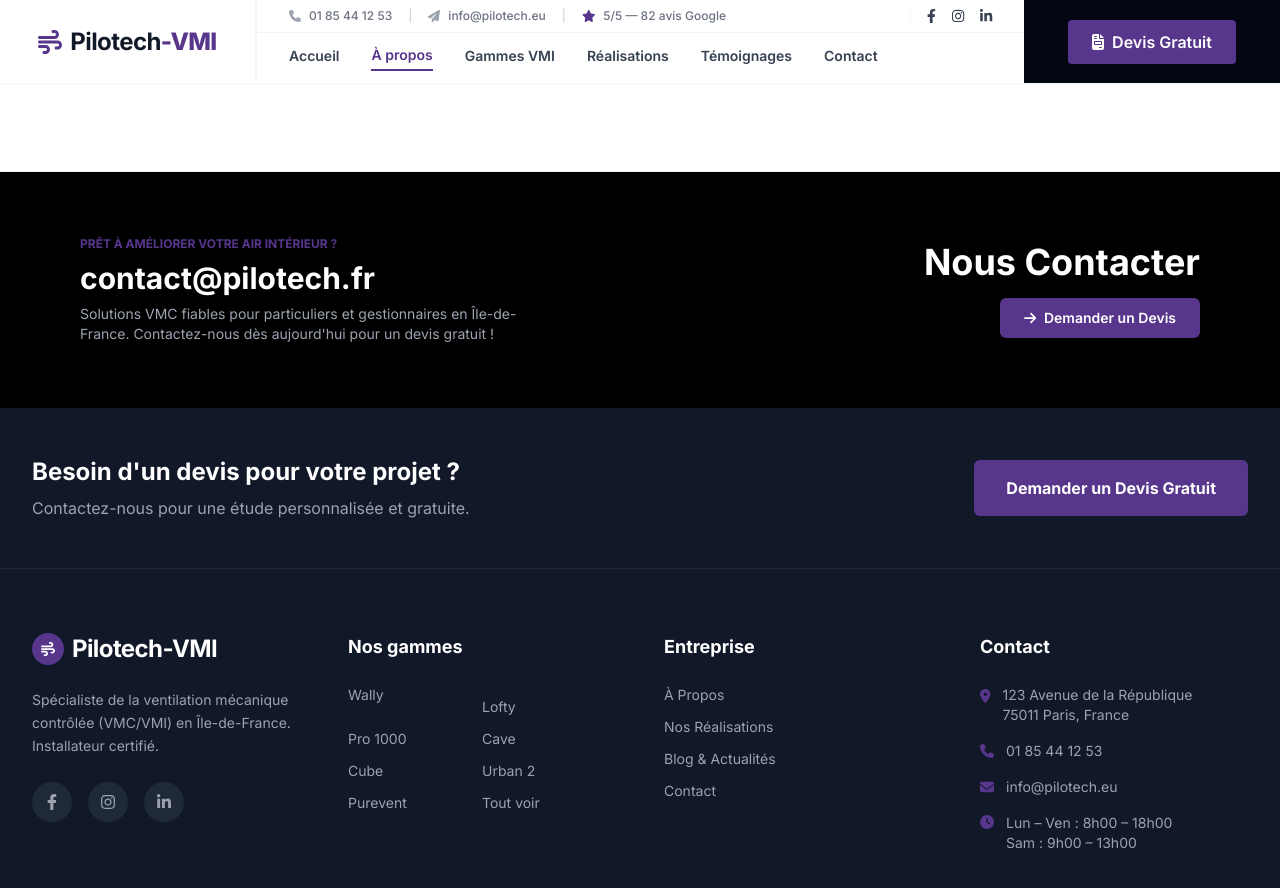
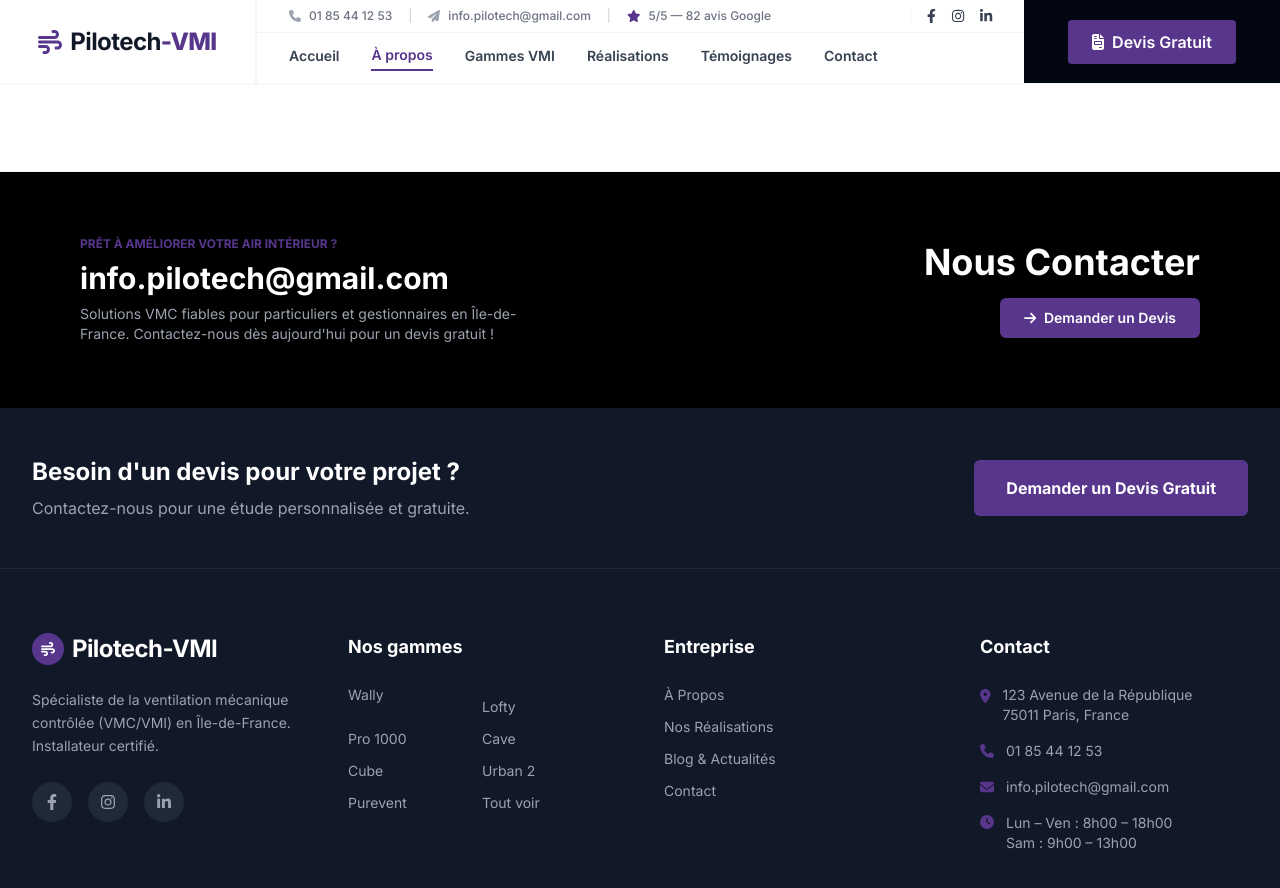
Before and after one commit to joanacodes/pilotech-vmi, a Jekyll site: the page a-propos.html, which Jekyll copies as it is, in a window 1280 px wide and 900 px high, scrolled down 4320 px. Shown: the top 888 px of the window. Built offline with Jekyll 4.4.1, drawn with Linux system fonts in a browser that asks for light colours; nearby versions of some CDN libraries.

Commit message:
Update a-propos.html

```diff
--- a/a-propos.html
+++ b/a-propos.html
@@ -59,8 +59,8 @@
 <i class="fa-solid fa-phone mr-2 text-gray-400"></i> 01 85 44 12 53
           </a>
 <span class="text-gray-300">|</span>
-<a class="hover:text-brand transition flex items-center" href="mailto:info@pilotech.eu">
-<i class="fa-solid fa-paper-plane mr-2 text-gray-400"></i> info@pilotech.eu
+<a class="hover:text-brand transition flex items-center" href="mailto:info.pilotech@gmail.com">
+<i class="fa-solid fa-paper-plane mr-2 text-gray-400"></i> info.pilotech@gmail.com
           </a>
 <span class="text-gray-300">|</span>
 <span class="flex items-center">
@@ -395,7 +395,7 @@
 <div class="mb-6 md:mb-0">
 <p class="text-brand text-xs font-bold uppercase mb-2">Prêt à
             améliorer votre air intérieur ?</p>
-<h2 class="text-3xl font-bold mb-2">contact@pilotech.fr</h2>
+<h2 class="text-3xl font-bold mb-2">info.pilotech@gmail.com</h2>
 <p class="text-gray-400 text-sm max-w-md">Solutions VMC fiables pour
             particuliers et gestionnaires en Île-de-France. Contactez-nous dès
             aujourd'hui pour un devis gratuit !</p>
@@ -467,7 +467,7 @@
 </li>
 <li class="flex items-center">
 <i class="fa-solid fa-envelope text-brand mr-3"></i>
-<span>info@pilotech.eu</span>
+<span>info.pilotech@gmail.com</span>
 </li>
 <li class="flex items-start">
 <i class="fa-solid fa-clock text-brand mr-3 mt-0.5"></i>
```
